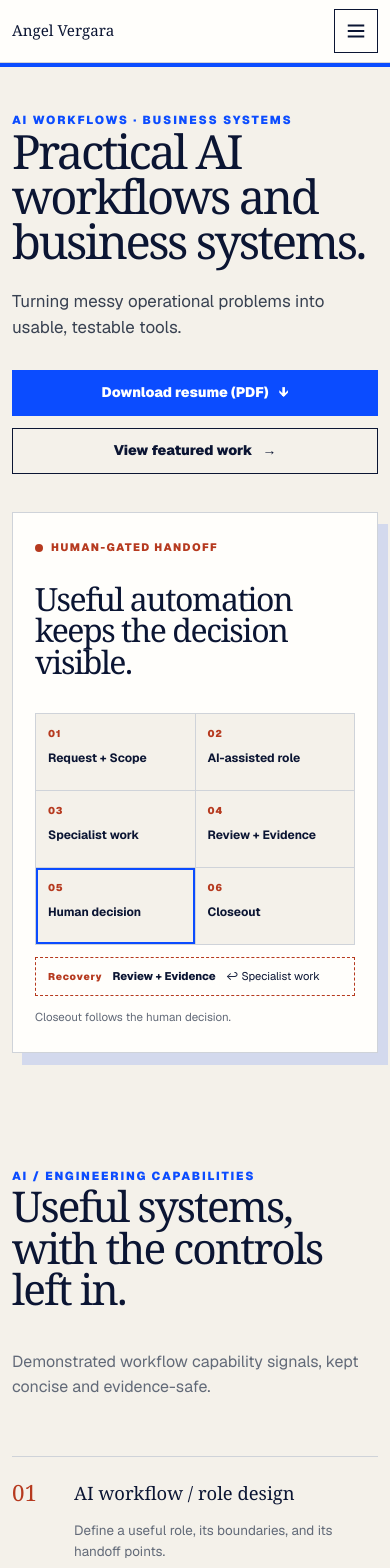
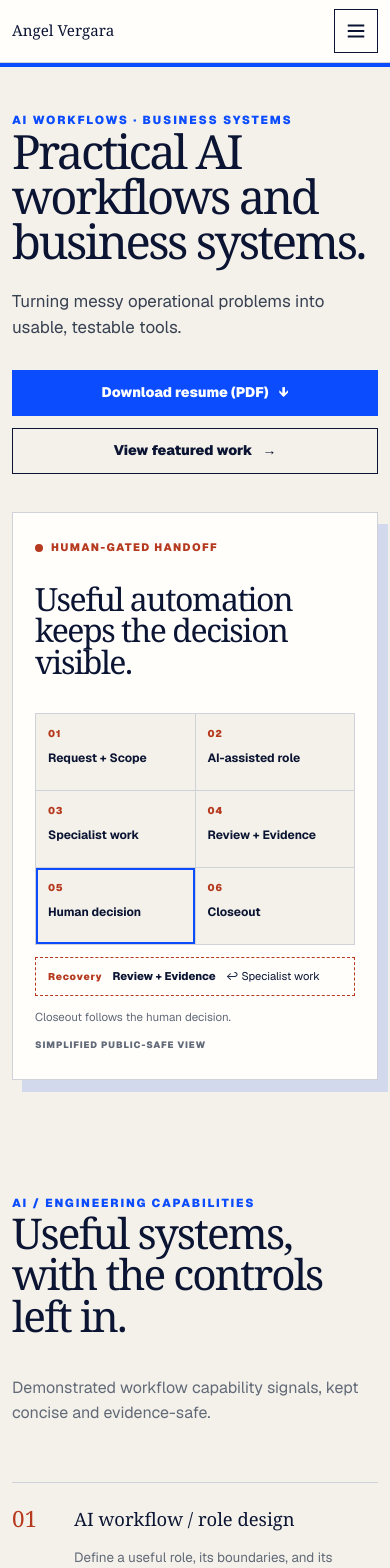
Before and after one commit to avergara13/avergara13.github.io, a Next.js app: page / in a window 390 px wide. Shown: the top 1568 px of the page. Built offline with nearby package versions, Linux system fonts and the light colour scheme.

Commit message:
Repair portfolio acceptance gaps

```diff
--- a/app/globals.css
+++ b/app/globals.css
@@ -178,12 +178,14 @@ section { padding:96px 0; }
 .handoff-recovery { display:flex; gap:10px; align-items:center; margin-top:12px; padding:10px 12px; border:1px dashed var(--copper); font-size:.7rem; }
 .handoff-recovery b { font-weight:800; }
 .handoff-note { margin:12px 0 0; color:var(--muted); font-size:.72rem; }
+.handoff-public-label { margin:12px 0 0; color:var(--muted); font-size:.58rem; font-weight:900; letter-spacing:.1em; }
 .handoff-dark { color:white; }
 .handoff-dark .handoff-flow { border-color:#3d4661; background:#3d4661; }
 .handoff-dark .handoff-node { background:var(--ink); }
 .handoff-dark .handoff-decision { background:var(--cobalt); outline-color:white; }
 .handoff-dark .handoff-recovery { border-color:#9fb0dc; }
 .handoff-dark .handoff-note { color:#c4ccdb; }
+.handoff-dark .handoff-public-label { color:#9fb0dc; }
 .loft-controls { display:grid; gap:24px; }
 .concept-link { display:flex; justify-content:space-between; gap:24px; margin-top:18px; padding:18px 20px; border:1px solid var(--line); background:var(--white); color:var(--muted); font-size:.82rem; text-decoration:none; }
 .concept-link b,.concept-link span:last-child { color:var(--ink); }
@@ -415,6 +417,7 @@ section { padding:96px 0; }
   .featured-screens .phone:nth-child(3),.case-screens .phone:nth-child(3) { display:block; }
   .phone-2,.case-screens .phone:nth-child(2) { margin-top:36px; }
   .project-grid,.resume-grid,.three-cards,.system-grid,.domain-strip,.boundary-grid,.case-facts-grid { grid-template-columns:1fr; }
+  .project-grid > *,.handoff { min-width:0; }
   .career-bridge-grid { gap:36px; }
   .operations-translation,.proof-path { grid-template-columns:1fr; }
   .operations-translation>span,.proof-path>span { transform:rotate(90deg); justify-self:center; }
--- a/app/page.tsx
+++ b/app/page.tsx
@@ -102,7 +102,6 @@ export default function Home() {
         <div className="shell">
           <div className="split-head"><div><p className="eyebrow">More proof</p><h2>Systems thinking you can inspect.</h2></div><p>RSP is the flagship. Loft OS is first-tier proof of role-specific agent workflows, human control, and accountable delivery patterns.</p></div>
           <div className="project-grid">
-            <Link className="project-card dark-card wide-card" href="/work/loft-os"><span className="card-tag">First-tier proof · sanitized architecture case study</span><h3>Loft OS</h3><p>Role-specific AI workflows coordinated through clear handoffs, human review, evidence, recovery, and accountable closeout.</p><div className="mini-workflow">{["Intake", "Scope", "Execute", "Review", "Authorize", "Closeout"].map((item, index) => <div key={item}><span>0{index + 1}</span><b>{item}</b></div>)}</div><span className="card-link">Open case study →</span></Link>
               <Link className="project-card dark-card wide-card" href="/work/loft-os"><span className="card-tag">First-tier proof · sanitized architecture case study</span><h3>Loft OS</h3><p>Role-specific AI workflows coordinated through clear handoffs, human review, evidence, recovery, and accountable closeout.</p><HumanGatedHandoff variant="dark" /><span className="card-link">Open case study →</span></Link>
             <Link className="project-card recruiter-card" href="/work/assistant-recruiter-pro"><span className="card-tag">Recruiter workflow · inspectable proof</span><h3>Assistant Recruiter Pro</h3><p>Designed/customized a recruiter-focused AI assistant that generates and refines Boolean search strategies and uses structured user feedback to improve search quality and platform realism.</p><div className="capability-grid"><div><b>JD map</b><span>Role and constraint intake</span></div><div><b>Boolean strategy</b><span>Platform-aware query variants</span></div><div><b>Human review</b><span>Relevance and realism checks</span></div><div><b>Iteration</b><span>Structured refinement loop</span></div></div><span className="card-link">Open workflow proof →</span></Link>
             <Link className="project-card" href="/work/sous-chef"><span className="card-tag">Public source case study</span><h3>Sous Chef</h3><p>An AI-assisted culinary workspace for recipe workflows, pantry signals, cookbooks, and cooking-session continuity.</p><div className="capability-grid"><div><b>Recipes</b><span>Structured creation</span></div><div><b>Pantry</b><span>Ingredient signals</span></div><div><b>Cookbooks</b><span>Reusable organization</span></div><div><b>Sessions</b><span>Cooking continuity</span></div></div><span className="card-link">Open case study →</span></Link>
--- a/components/HumanGatedHandoff.tsx
+++ b/components/HumanGatedHandoff.tsx
@@ -26,6 +26,7 @@ export default function HumanGatedHandoff({ variant = "light" }: HandoffProps) {
         <span aria-hidden="true">↩ Specialist work</span>
       </div>
       <p className="handoff-note">Closeout follows the human decision.</p>
+      <p className="handoff-public-label">SIMPLIFIED PUBLIC-SAFE VIEW</p>
     </div>
   );
 }
--- a/components/ProjectCase.tsx
+++ b/components/ProjectCase.tsx
@@ -152,7 +152,7 @@ const projectData: Record<string, Project> = {
       { number: "05", title: "Refinement", copy: "Revise exclusions, concepts, and syntax based on structured feedback." },
     ],
     sections: [
-      { number: "02", label: "Workflow design", title: "From messy JD language to inspectable search strategy.", copy: "The workflow keeps each step explicit so recruiters can understand and refine the output rather than accept opaque suggestions.", kind: "system" },
+      { number: "02", label: "Workflow design", title: "From a messy job description to a reviewable search strategy.", copy: "The workflow keeps each step explicit so recruiters can understand and refine the output rather than accept opaque suggestions.", kind: "system" },
       { number: "03", label: "Evaluation loop", title: "Human judgment improves the strategy over time.", copy: "Feedback is treated as a first-class input: relevance, false positives, and platform realism directly shape the next strategy iteration.", kind: "decision" },
       { number: "04", label: "Public boundary", title: "Proof without sensitive recruiting data.", copy: "This case intentionally excludes customer identity, candidate details, proprietary prompts, and confidential commercial detail.", kind: "boundary" },
     ],
```
Also changed, not shown: 1 other file (tests, documents, lock files or other folders).
